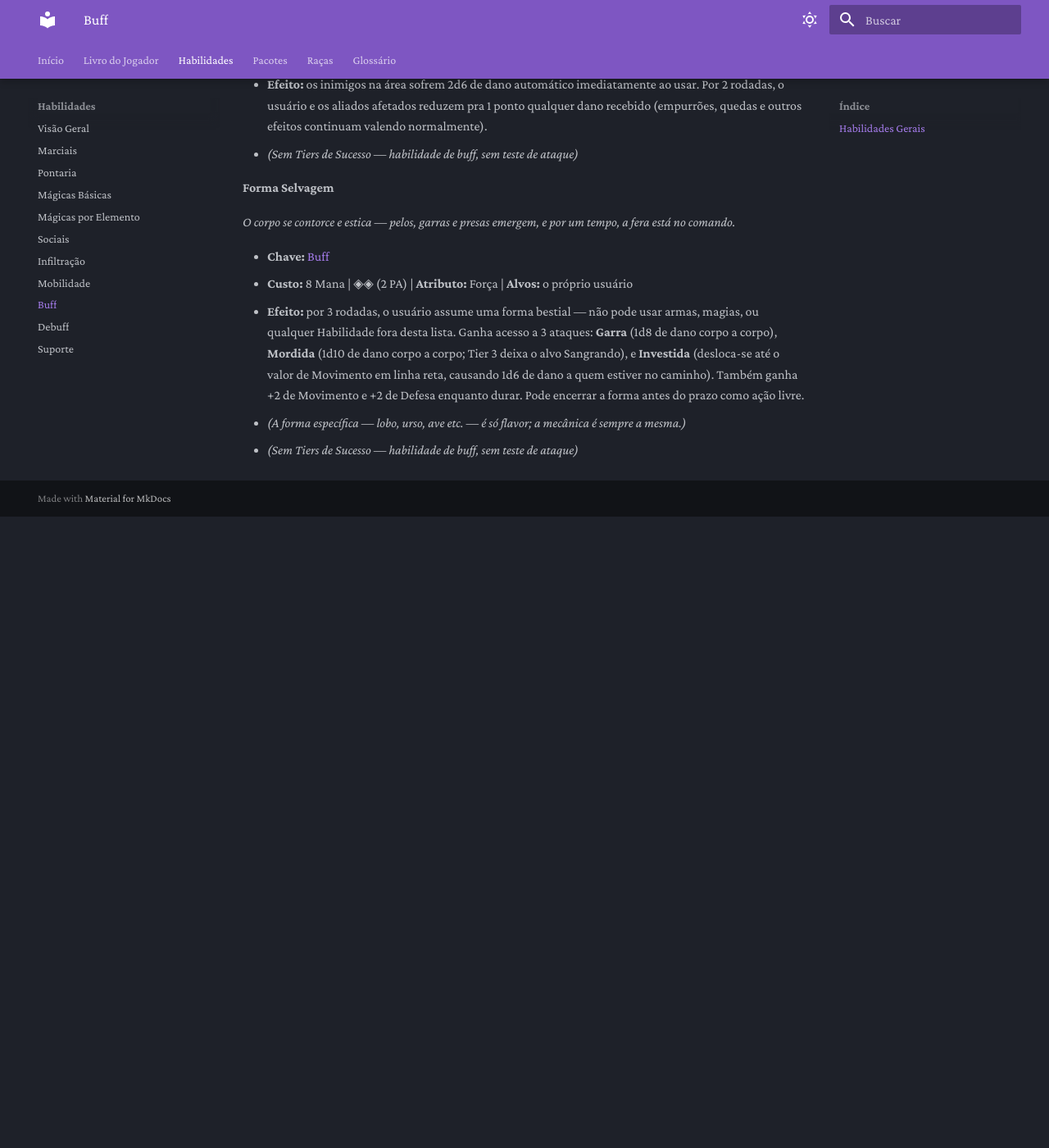
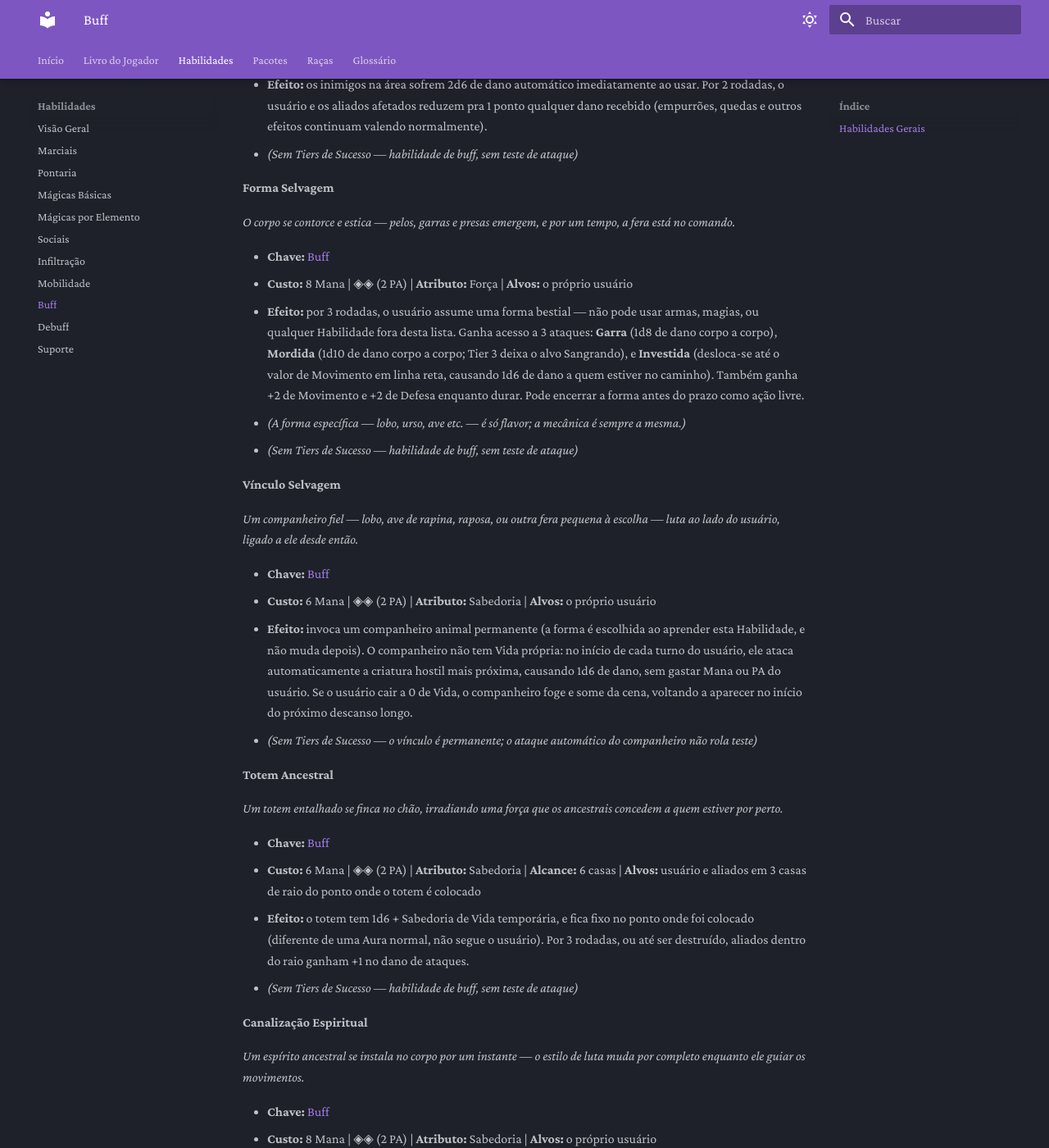
Before and after one commit to Felipe1072-git/prisma-rpg, an MkDocs documentation site: the page built from docs/habilidades/buff.md, in a window 1280 px wide and 1400 px high, scrolled down 13591 px. Shown: the whole window at 82% size. Built offline with MkDocs 1.6.1 and Material for MkDocs 9.7.7, drawn with Linux system fonts in a browser that asks for light colours; before the commit the page ends 14221 px from its top, so only the background shows below that; some of the changed text lies outside the part shown.

Commit message:
feat: adiciona 8 habilidades gerais pros subsistemas novos dos Pacotes
Companheiro (Vinculo Selvagem), montaria (Montaria de Guerra), totem
fixo (Totem Ancestral), armadilha com efeito de atraso (Armadilha
Oculta), troca de "postura"/kit temporario (Canalizacao Espiritual),
atravessar paredes e criaturas (Passagem Eterea), conceder PA extra a
um aliado (Ordem de Ataque), e conceder Escudo (Reparo de Campo).

Cada uma reaproveita um padrao mecanico ja existente (Lacaio Reanimado,
as Auras de Buff, Fase/Vao Nebuloso, o efeito de atraso da Choque das
Sombras) em vez de inventar arquitetura nova. Fecha a lista de "buracos"
que os Pacotes ainda tinham — metamorfose, disfarces e juramento nao
precisaram de mecanica nova, ja cobertos por conteudo existente.

Co-Authored-By: Claude Sonnet 5 <noreply@anthropic.com>

```diff
--- a/docs/habilidades/buff.md
+++ b/docs/habilidades/buff.md
@@ -493,3 +493,51 @@ Incremento de força, imbuir elementos em armas, etc.
 - **Efeito:** por 3 rodadas, o usuário assume uma forma bestial — não pode usar armas, magias, ou qualquer Habilidade fora desta lista. Ganha acesso a 3 ataques: **Garra** (1d8 de dano corpo a corpo), **Mordida** (1d10 de dano corpo a corpo; Tier 3 deixa o alvo Sangrando), e **Investida** (desloca-se até o valor de Movimento em linha reta, causando 1d6 de dano a quem estiver no caminho). Também ganha +2 de Movimento e +2 de Defesa enquanto durar. Pode encerrar a forma antes do prazo como ação livre.
 - *(A forma específica — lobo, urso, ave etc. — é só flavor; a mecânica é sempre a mesma.)*
 - *(Sem Tiers de Sucesso — habilidade de buff, sem teste de ataque)*
+
+**Vínculo Selvagem**
+
+*Um companheiro fiel — lobo, ave de rapina, raposa, ou outra fera pequena à escolha — luta ao lado do usuário, ligado a ele desde então.*
+
+- **Chave:** [Buff](../glossario.md#buff)
+- **Custo:** 6 Mana | ◈◈ (2 PA) | **Atributo:** Sabedoria | **Alvos:** o próprio usuário
+- **Efeito:** invoca um companheiro animal permanente (a forma é escolhida ao aprender esta Habilidade, e não muda depois). O companheiro não tem Vida própria: no início de cada turno do usuário, ele ataca automaticamente a criatura hostil mais próxima, causando 1d6 de dano, sem gastar Mana ou PA do usuário. Se o usuário cair a 0 de Vida, o companheiro foge e some da cena, voltando a aparecer no início do próximo descanso longo.
+- *(Sem Tiers de Sucesso — o vínculo é permanente; o ataque automático do companheiro não rola teste)*
+
+**Totem Ancestral**
+
+*Um totem entalhado se finca no chão, irradiando uma força que os ancestrais concedem a quem estiver por perto.*
+
+- **Chave:** [Buff](../glossario.md#buff)
+- **Custo:** 6 Mana | ◈◈ (2 PA) | **Atributo:** Sabedoria | **Alcance:** 6 casas | **Alvos:** usuário e aliados em 3 casas de raio do ponto onde o totem é colocado
+- **Efeito:** o totem tem 1d6 + Sabedoria de Vida temporária, e fica fixo no ponto onde foi colocado (diferente de uma Aura normal, não segue o usuário). Por 3 rodadas, ou até ser destruído, aliados dentro do raio ganham +1 no dano de ataques.
+- *(Sem Tiers de Sucesso — habilidade de buff, sem teste de ataque)*
+
+**Canalização Espiritual**
+
+*Um espírito ancestral se instala no corpo por um instante — o estilo de luta muda por completo enquanto ele guiar os movimentos.*
+
+- **Chave:** [Buff](../glossario.md#buff)
+- **Custo:** 8 Mana | ◈◈ (2 PA) | **Atributo:** Sabedoria | **Alvos:** o próprio usuário
+- **Efeito:** por 3 rodadas, o usuário escolhe 1 dos 3 espíritos abaixo pra canalizar, podendo trocar de espírito gastando uma Reação (no máximo uma vez por rodada):
+  - **Espírito do Guerreiro** — +1d6 no dano de ataques corpo a corpo
+  - **Espírito do Vigia** — +3 de Defesa e vantagem em testes de percepção
+  - **Espírito do Curandeiro** — recupera 1d6 de Vida no início de cada um dos próprios turnos
+- *(Sem Tiers de Sucesso — habilidade de buff, sem teste de ataque)*
+
+**Passagem Etérea**
+
+*O corpo se dissolve numa névoa fina o bastante pra atravessar pedra, madeira, e carne — nada é sólido por tempo suficiente.*
+
+- **Chave:** [Buff](../glossario.md#buff)
+- **Custo:** 6 Mana | ◈◈ (2 PA) | **Atributo:** Agilidade ou Inteligência | **Alvos:** o próprio usuário
+- **Efeito:** por 2 rodadas, o usuário pode se mover livremente através de criaturas e de obstáculos sólidos (paredes, portas fechadas), como se não estivessem lá. Não pode terminar o movimento dentro de um obstáculo sólido.
+- *(Sem Tiers de Sucesso — habilidade de buff, sem teste de ataque)*
+
+**Reparo de Campo**
+
+*Um martelo bate rápido contra o metal amassado — não é bonito, mas resolve.*
+
+- **Chave:** [Buff](../glossario.md#buff)
+- **Custo:** 4 Mana | ◈ (1 PA) | **Atributo:** Inteligência | **Alvos:** 1 aliado (pode ser o próprio usuário)
+- **Efeito:** o alvo ganha um Escudo de 1d6 + Inteligência pontos, que absorve dano antes da Vida ser afetada. Dura até o fim do próximo turno do alvo, ou até ser destruído.
+- *(Sem Tiers de Sucesso — habilidade de buff, sem teste de ataque)*
```
Also changed, not shown: docs/habilidades/infiltracao.md (+12 -0 lines), docs/habilidades/mobilidade.md (+9 -0 lines), docs/habilidades/suporte.md (+9 -0 lines).
